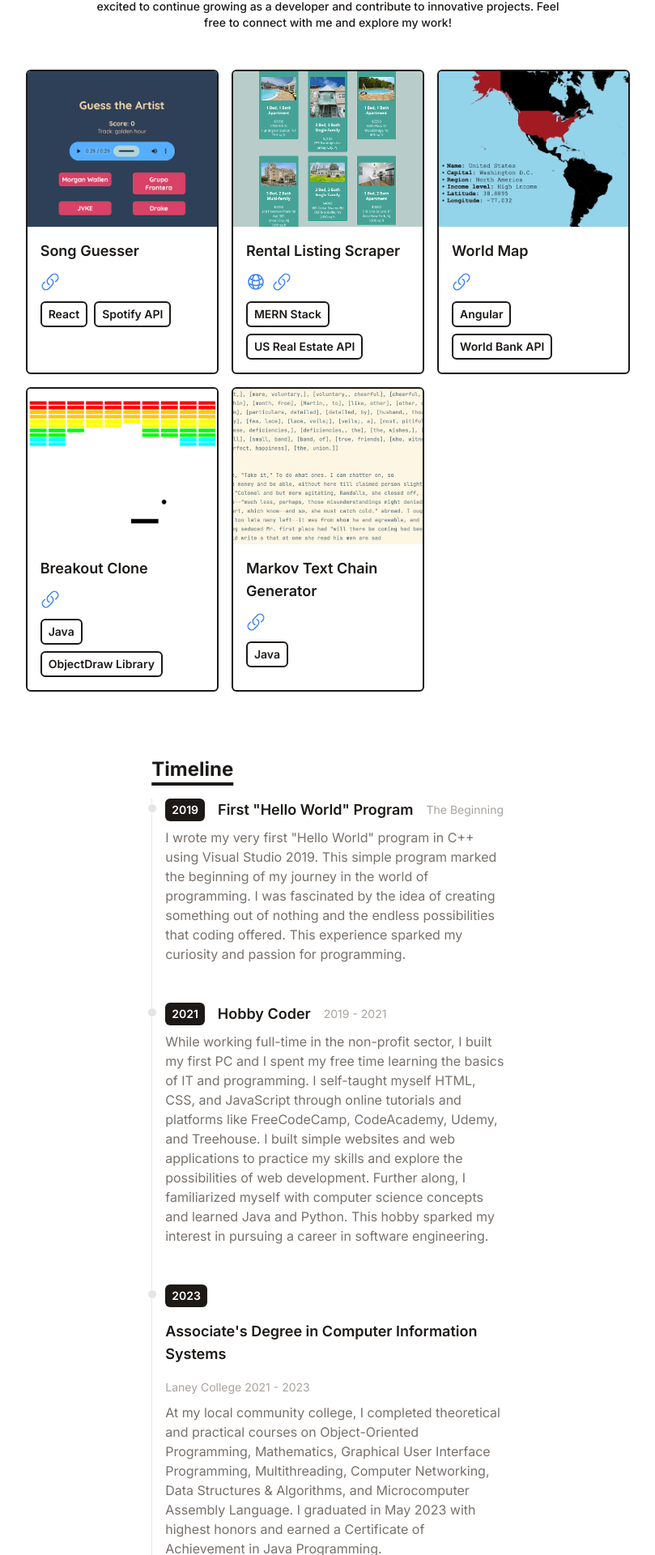
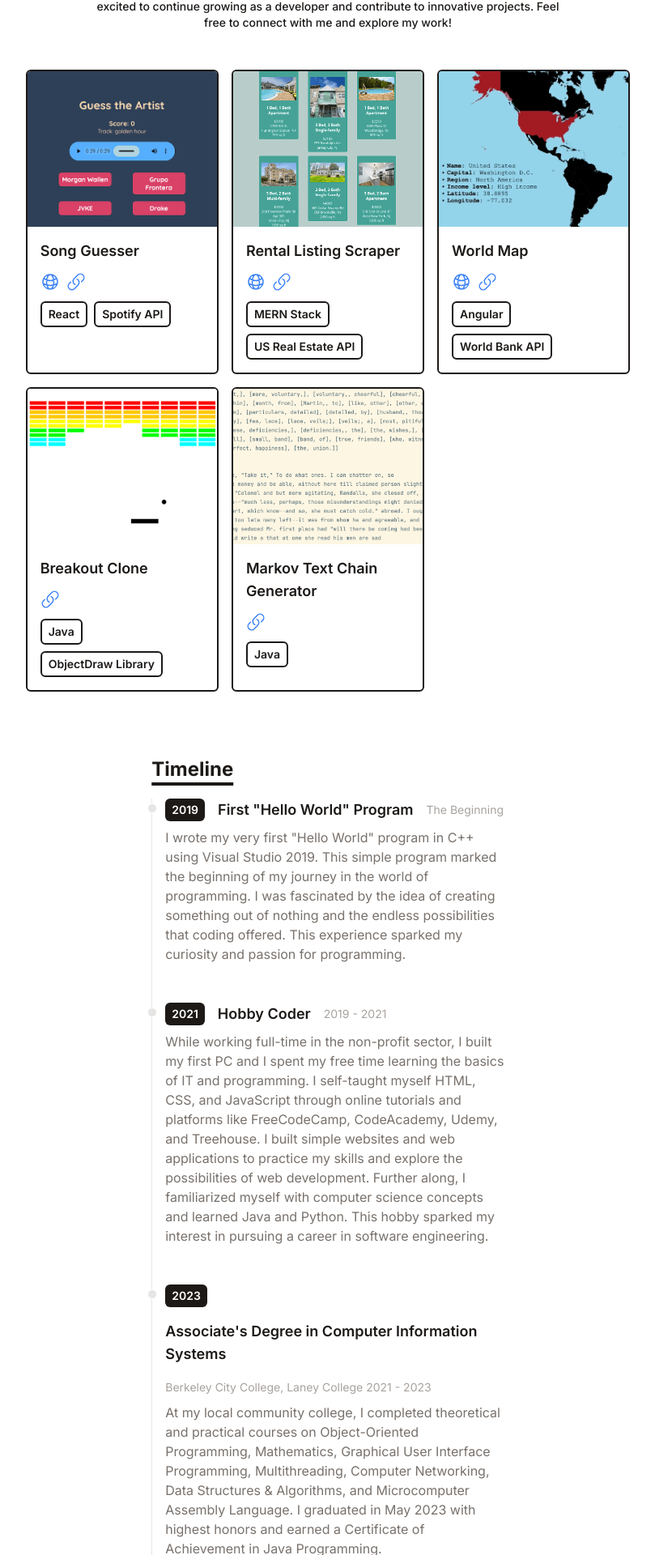
Before and after one commit to TeraBirb/portfolio-v2, a React (Vite) app: page / in a window 1280 px wide. Shown: the part 286-2206 px from the top of the page at 81% size, without its empty margins (235-1044 px from the left). Built offline with nearby package versions, Linux system fonts and the light colour scheme.

Commit message:
Add hosted app links

```diff
--- a/src/data/portfolio.js
+++ b/src/data/portfolio.js
@@ -4,7 +4,7 @@ export default [
         imgUrl: "/assets/song-guesser.png",
         stack: ["React", "Spotify API"],
         link: "https://github.com/TeraBirb/song-guesser",
-        host: ""
+        host: "https://song-guesser-thingy.web.app/"
     },
     {
         title: "Rental Listing Scraper",
@@ -18,7 +18,7 @@ export default [
         imgUrl: "/assets/world-map.png",
         stack: ["Angular", "World Bank API"],
         link: "https://github.com/TeraBirb/world-map",
-        host: ""
+        host: "https://world-map-thingy.web.app/"
     },
     {
         title: "Breakout Clone",
--- a/src/data/timeline.js
+++ b/src/data/timeline.js
@@ -16,7 +16,7 @@ export default [
     {
         year: "2023",
         title: "Associate's Degree in Computer Information Systems",
-        duration: "Laney College 2021 - 2023",
+        duration: "Berkeley City College, Laney College 2021 - 2023",
         details:
             "At my local community college, I completed theoretical and practical courses on Object-Oriented Programming, Mathematics, Graphical User Interface Programming, Multithreading, Computer Networking, Data Structures & Algorithms, and Microcomputer Assembly Language. I graduated in May 2023 with highest honors and earned a Certificate of Achievement in Java Programming.",
     },
```
